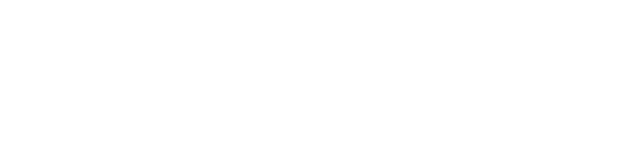
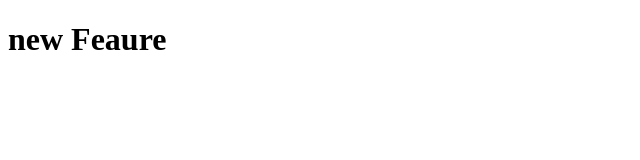
Before and after one commit to vishwasshan/PractiseGit, a plain HTML site: page index.html in a window 1280 px wide. Shown: the whole page, without its empty margins (0-640 px from the left). Drawn offline with Linux system fonts and the light colour scheme.

Commit message:
new changes

```diff
--- a/index.html
+++ b/index.html
@@ -7,6 +7,7 @@
     <title>Document</title>
 </head>
 <body>
+    <h1>new Feaure</h1>
 
 </body>
 </html>
```
